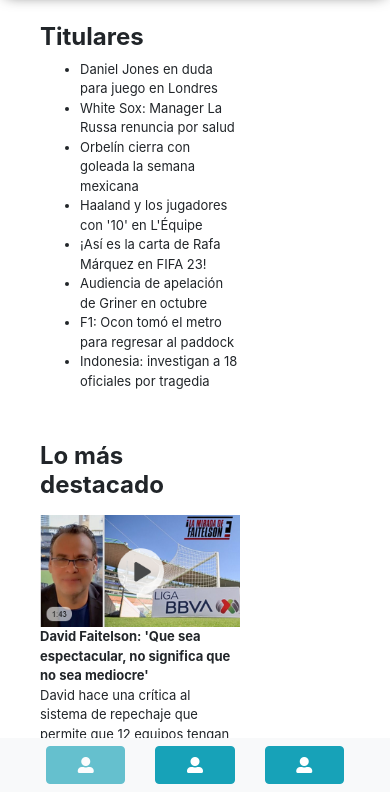
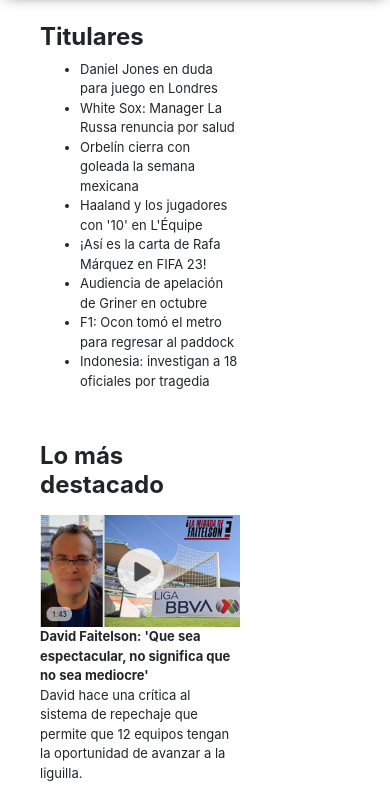
Before and after one commit to JuanDiegoTerriquezPolanco/PROGRAMACION_MOVIL, a plain HTML site: page PRACTICA_4/index.html in a window 390 px wide. Shown: the part 52-844 px from the top of the page. Drawn offline with nearby package versions, Linux system fonts and the light colour scheme.

Commit message:
Practica 4

```diff
--- a/PRACTICA_4/index.html
+++ b/PRACTICA_4/index.html
@@ -501,14 +501,6 @@
         </div>
       </div>
     </nav>
-    <nav class="navbar fixed-bottom navbar-light bg-light">
-      <div class="container-fluid">
-          <div class="col-4"><button class="btn btn-info" style="width: 100%;" disabled><i class="fas fa-user-alt"></i></button></div>
-          <div class="col-4"><button class="btn btn-info" style="width: 100%;"><i class="fas fa-user-alt"></i></button></div>
-          <div class="col-4"><button class="btn btn-info" style="width: 100%;"><i class="fas fa-user-alt"></i></button></div>
-        </div>
-      </div>
-    </nav>
     <div class="bodybody">
       <div class="container">
         <div class="row justify-content-md-center">
--- a/PRACTICA_4/style.css
+++ b/PRACTICA_4/style.css
@@ -401,3 +401,8 @@
     text-align: center;
     max-width: unset;
 }
+@media (max-width: 600px) {
+    .navBarFooter{
+        display: none;
+    }
+}
```
